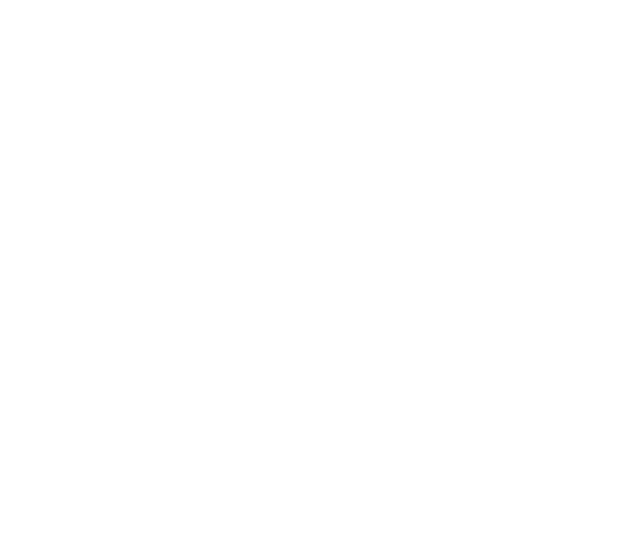
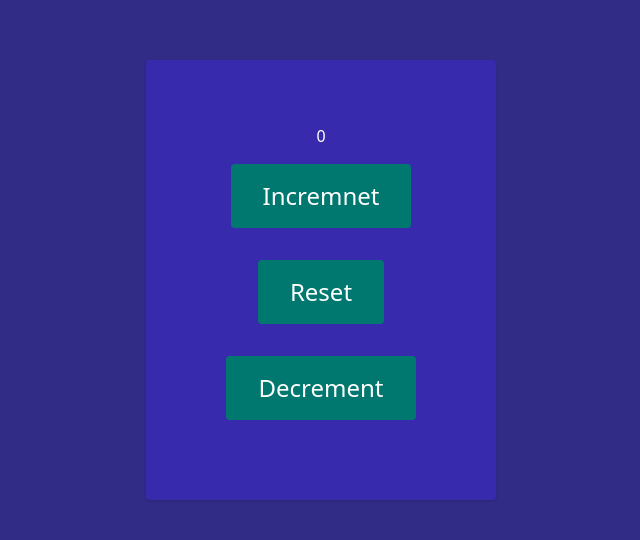
Before and after one commit to abyssiniatech/Redux-App, a React (Vite) app: page / in a window 1280 px wide. Shown: the part 120-660 px from the top of the page, without its empty margins (319-959 px from the left). Built offline with nearby package versions, Linux system fonts and the light colour scheme.

Commit message:
add useref hook in  increment

```diff
--- a/src/App.tsx
+++ b/src/App.tsx
@@ -1,9 +1,9 @@
-import UseContext from "./components/undamentals/UseContext"
+import Reducer from "./reactcore/Reducer"
 
 const App = () => {
   return (
     <div>
-      <UseContext />
+      <Reducer />
     </div>
   )
 }
--- /dev/null
+++ b/src/reactcore/Reducer.tsx
@@ -0,0 +1,37 @@
+import { useReducer } from "react"
+const initial = 0
+type Action =
+   |{ type: "INCREMENT" }
+   |{ type: "DECREMENT" }
+   |{ type: "RESET" }
+const reducer = (state:number,action:Action) =>{
+   switch(action.type){
+    case "INCREMENT" :
+        return state+1
+        break;
+     case "RESET" :
+        return initial
+        break;
+     case "DECREMENT" :
+        return state-1
+        break;
+    default :
+       return state
+   }
+}
+const Reducer = () => {
+    // create reducer hook
+    const [state,dispatch] = useReducer(reducer,initial)
+  return (
+    <div className="bg-indigo-900 text-white flex justify-center  flex-col h-screen items-center">
+     <section className="bg-indigo-800 shadow rounded p-16 flex justify-center items-center flex-col ">
+      <p>{state}</p>
+      <button onClick={() =>dispatch({type:"INCREMENT"})} className="px-8 py-4 rounded bg-teal-700 y text-2xl text-white  m-4">Incremnet</button>
+      <button onClick={() =>dispatch({type:"RESET"})} className="px-8 py-4 rounded bg-teal-700 y text-2xl text-white m-4 ">Reset</button>
+      <button onClick={() =>dispatch({type:"DECREMENT"})} className="px-8 py-4 rounded bg-teal-700 y text-2xl text-white m-4 ">Decrement</button>
+     </section>
+    </div>
+  )
+}
+
+export default Reducer
```
